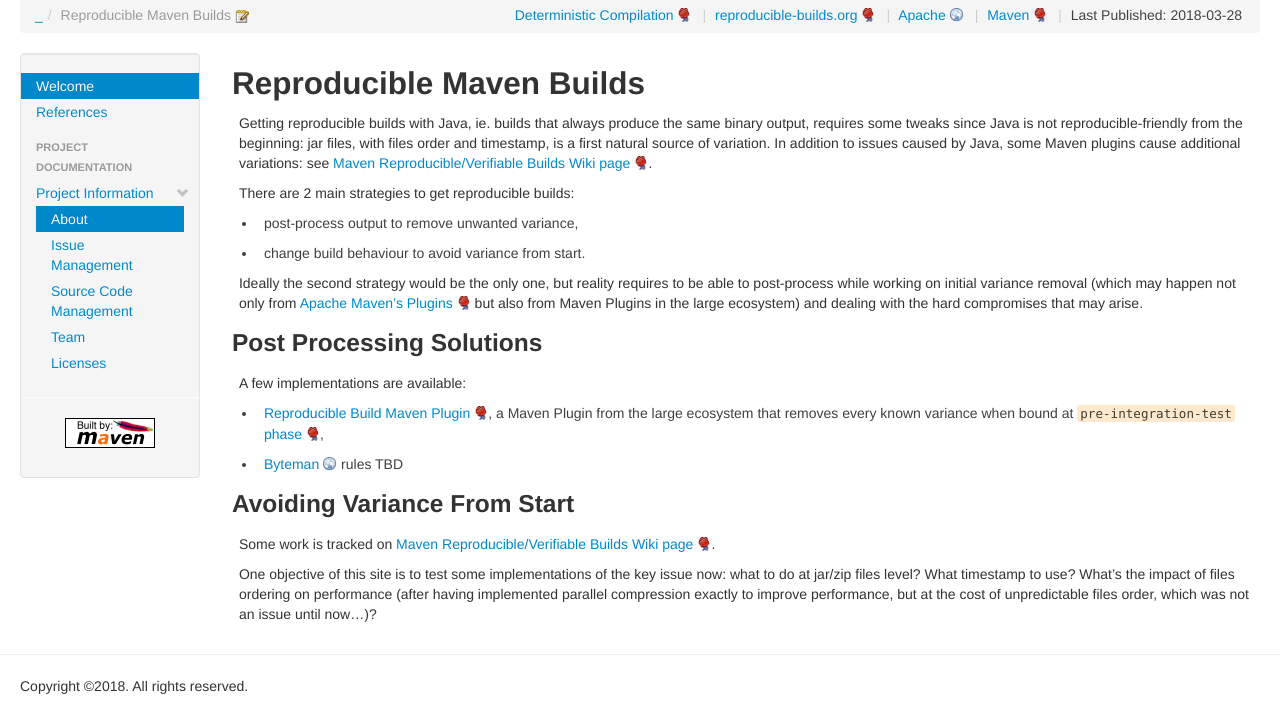
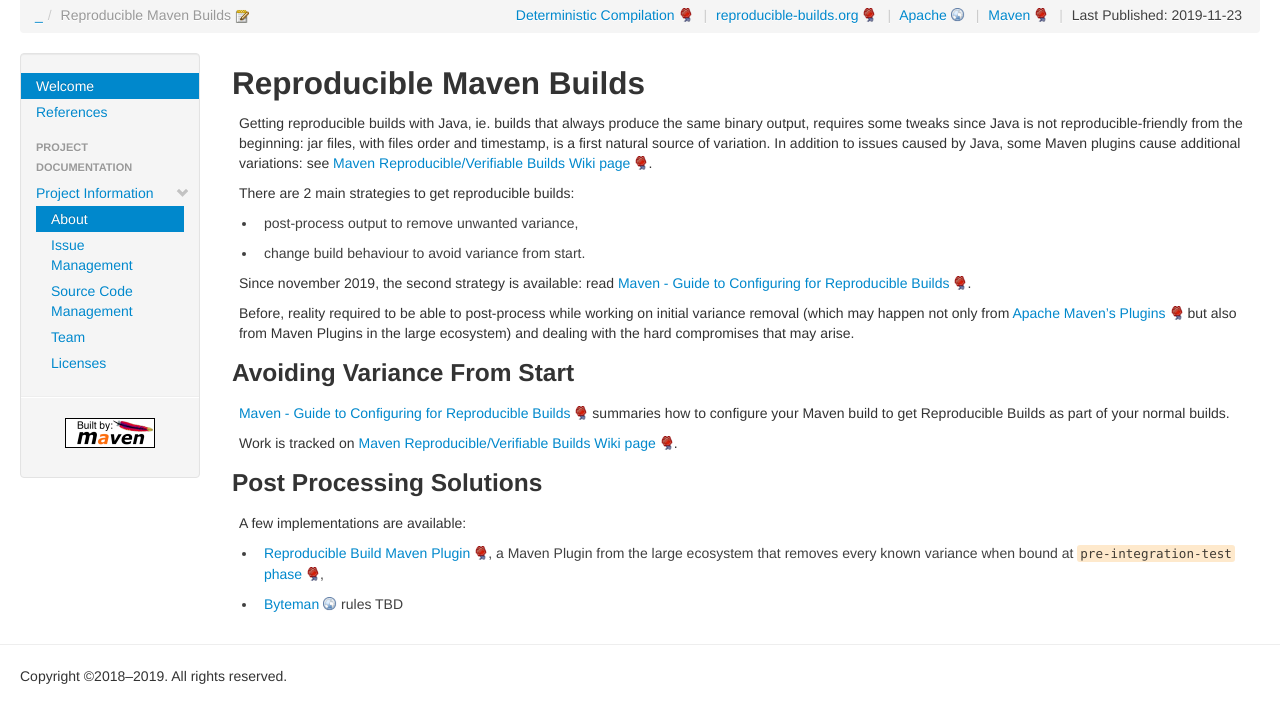
Before and after one commit to reproducible-maven-builds/reproducible-maven-builds.github.io, a plain HTML site: page index.html in a window 1280 px wide. Shown: the part 323-1029 px from the top of the page. Drawn offline with Linux system fonts and the light colour scheme.

Commit message:
Site checkin for project Reproducible Maven Builds

```diff
--- a/index.html
+++ b/index.html
@@ -1,13 +1,13 @@
 <!DOCTYPE html>
 <!--
- | Generated by Apache Maven Doxia Site Renderer 1.8 from src/site/markdown/index.md at 2018-03-28
+ | Generated by Apache Maven Doxia Site Renderer 1.8 from src/site/markdown/index.md at 2019-11-23
  | Rendered using Apache Maven Fluido Skin 1.7
 -->
 <html xmlns="http://www.w3.org/1999/xhtml" xml:lang="en" lang="en">
   <head>
     <meta charset="UTF-8" />
     <meta name="viewport" content="width=device-width, initial-scale=1.0" />
-    <meta name="Date-Revision-yyyymmdd" content="20180328" />
+    <meta name="Date-Revision-yyyymmdd" content="20191123" />
     <meta http-equiv="Content-Language" content="en" />
     <title>Reproducible Maven Builds &#x2013; Reproducible Maven Builds</title>
     <link rel="stylesheet" href="./css/apache-maven-fluido-1.7.min.css" />
@@ -34,7 +34,7 @@
         <ul class="breadcrumb">
       <li class=""><a href="./" title="_">_</a><span class="divider">/</span></li>
     <li class="active ">Reproducible Maven Builds <a href="https://github.com/reproducible-maven-builds/reproducible-maven-builds.github.io/tree/site/src/site/markdown/index.md"><img src="./images/accessories-text-editor.png" title="Edit" /></a></li>
-        <li id="publishDate" class="pull-right"><span class="divider">|</span> Last Published: 2018-03-28</li>
+        <li id="publishDate" class="pull-right"><span class="divider">|</span> Last Published: 2019-11-23</li>
       <li class="pull-right"><span class="divider">|</span>
 <a href="https://maven.apache.org/" class="externalLink" title="Maven">Maven</a></li>
       <li class="pull-right"><span class="divider">|</span>
@@ -87,7 +87,12 @@
 <p>change build behaviour to avoid variance from start.</p>
 </li>
 </ul>
-<p>Ideally the second strategy would be the only one, but reality requires to be able to post-process while working on initial variance removal (which may happen not only from <a class="externalLink" href="https://maven.apache.org/plugins/">Apache Maven&#x2019;s Plugins</a> but also from Maven Plugins in the large ecosystem) and dealing with the hard compromises that may arise.</p>
+<p>Since november 2019, the second strategy is available: read <a class="externalLink" href="https://maven.apache.org/guides/mini/guide-reproducible-builds.html">Maven - Guide to Configuring for Reproducible Builds</a>.</p>
+<p>Before, reality required to be able to post-process while working on initial variance removal (which may happen not only from <a class="externalLink" href="https://maven.apache.org/plugins/">Apache Maven&#x2019;s Plugins</a> but also from Maven Plugins in the large ecosystem) and dealing with the hard compromises that may arise.</p>
+<div class="section">
+<h3><a name="Avoiding_Variance_From_Start"></a>Avoiding Variance From Start</h3>
+<p><a class="externalLink" href="https://maven.apache.org/guides/mini/guide-reproducible-builds.html">Maven - Guide to Configuring for Reproducible Builds</a> summaries how to configure your Maven build to get Reproducible Builds as part of your normal builds.</p>
+<p>Work is tracked on <a class="externalLink" href="https://cwiki.apache.org/confluence/pages/viewpage.action?pageId=74682318">Maven Reproducible/Verifiable Builds Wiki page</a>.</p></div>
 <div class="section">
 <h3><a name="Post_Processing_Solutions"></a>Post Processing Solutions</h3>
 <p>A few implementations are available:</p>
@@ -101,11 +106,7 @@
 
 <p><a class="externalLink" href="http://byteman.jboss.org/">Byteman</a> rules TBD</p>
 </li>
-</ul></div>
-<div class="section">
-<h3><a name="Avoiding_Variance_From_Start"></a>Avoiding Variance From Start</h3>
-<p>Some work is tracked on <a class="externalLink" href="https://cwiki.apache.org/confluence/pages/viewpage.action?pageId=74682318">Maven Reproducible/Verifiable Builds Wiki page</a>.</p>
-<p>One objective of this site is to test some implementations of the key issue now: what to do at jar/zip files level? What timestamp to use? What&#x2019;s the impact of files ordering on performance (after having implemented parallel compression exactly to improve performance, but at the cost of unpredictable files order, which was not an issue until now&#x2026;)?</p></div></div>
+</ul></div></div>
         </div>
       </div>
     </div>
@@ -113,7 +114,7 @@
     <footer>
       <div class="container-fluid">
         <div class="row-fluid">
-            <p>Copyright &copy;2018.
+            <p>Copyright &copy;2018&#x2013;2019.
 All rights reserved.</p>
         </div>
       </div>
```
Also changed, not shown: issue-tracking.html (+4 -4 lines), license.html (+4 -4 lines), project-info.html (+4 -4 lines), references.html (+8 -4 lines), source-repository.html (+4 -4 lines), team-list.html (+4 -4 lines).
